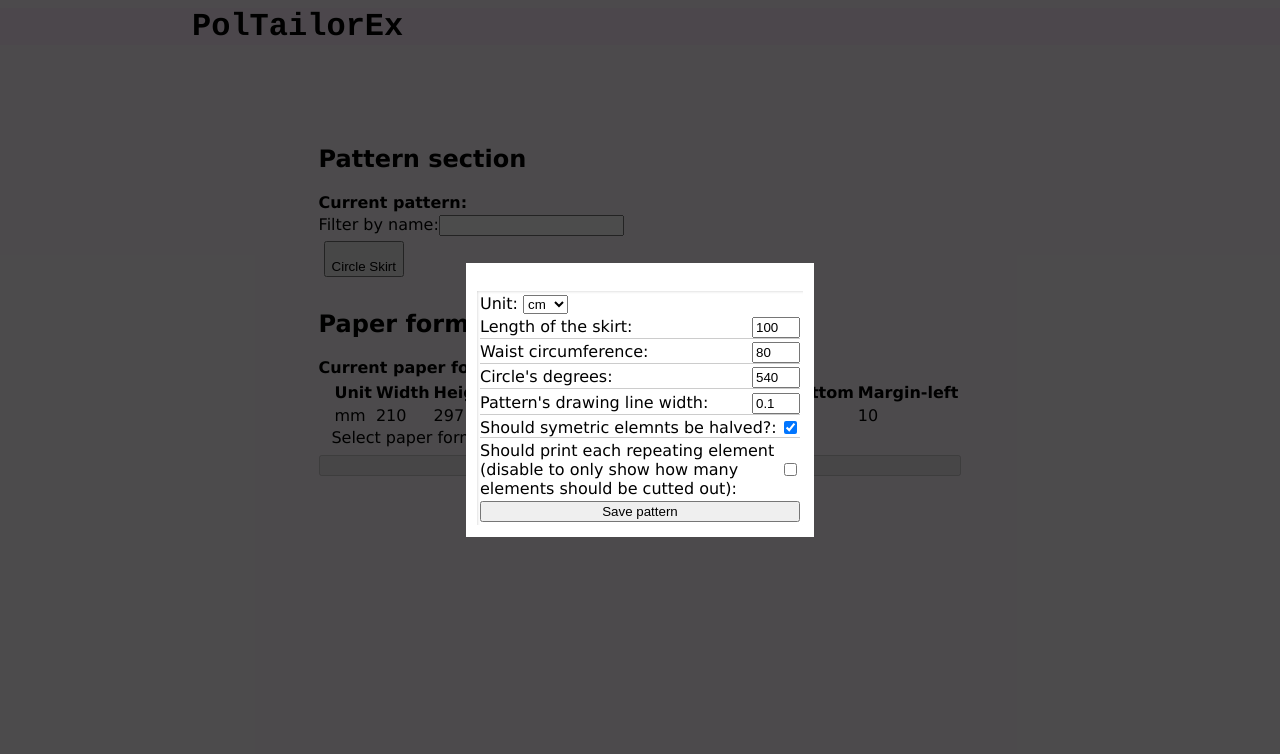
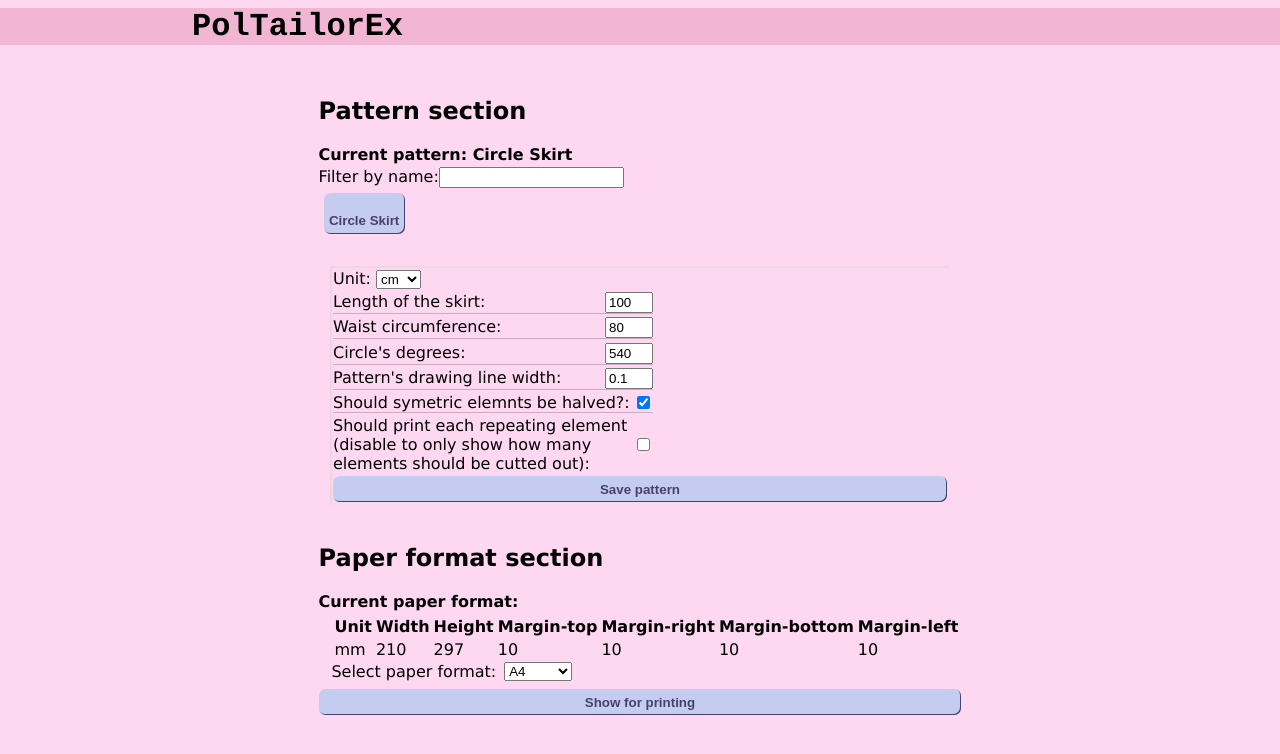
Before and after one commit to MateuszPiszczatowski/pattern_generator, a React (Vite) app: page / in a window 1280 px wide. Both pictures are taken after a click on the button "Circle Skirt". Shown: the top 754 px of the page. Built offline with nearby package versions, Linux system fonts and the light colour scheme.

Commit message:
Styling changes

```diff
--- a/src/App.module.scss
+++ b/src/App.module.scss
@@ -3,7 +3,7 @@
   width: fit-content;
   display: flex;
   flex-direction: column;
-  padding-top: 5em;
+  padding-top: 2em;
   gap: 0.5em;
 }
 
@@ -15,6 +15,6 @@
 
 .Header {
   width: 100%;
-  background-color: rgba(255, 240, 255, 1);
+  background-color: #f2b5d4;
   font-family: "Courier", Courier, monospace;
 }
--- a/src/App.tsx
+++ b/src/App.tsx
@@ -1,7 +1,7 @@
 import PrintSplitter from "./Components/PrintSplitter/PrintSplitter";
 import css from "./App.module.scss";
 import * as paperUtils from "./utils/paperUtils";
-import { ReactNode, useRef, useState } from "react";
+import { ReactNode, useEffect, useRef, useState } from "react";
 import { IImageConfig, IPaperConfig } from "./utils/interfaces-n-types";
 import Modal from "./Components/Modal/Modal";
 import PatternSetter from "./Components/PatternSetter/PatternSetter";
@@ -16,6 +16,13 @@ function App() {
   const [isPrintingViewEnabled, setIsPrintingViewEnabled] = useState(false);
   const [modalContent, setModalContent] = useState(null as ReactNode);
   const [isModalEnabled, setIsModalEnabled] = useState(false);
+  const [isBackgroundColored, setIsBackgroundColored] = useState(true);
+  useEffect(() => {
+    const bodyElem = document.querySelector("body");
+    if (bodyElem)
+      if (isBackgroundColored) bodyElem.style.removeProperty("background-color");
+      else bodyElem.style.backgroundColor = "#fff";
+  }, [isBackgroundColored]);
   return (
     <>
       <header className={css.Header}>
@@ -39,7 +46,12 @@ function App() {
             setModalChildren={setModalContent}
             setPaperConfig={setPaperConfig}
           />
-          <button disabled={!imageConfig} onClick={() => setIsPrintingViewEnabled(true)}>
+          <button
+            disabled={!imageConfig}
+            onClick={() => {
+              setIsPrintingViewEnabled(true);
+              setIsBackgroundColored(false);
+            }}>
             Show for printing
           </button>
         </section>
@@ -52,7 +64,10 @@ function App() {
         ref={printingSectionRef}
         hidden={!isPrintingViewEnabled}
         onKeyDown={(e) => {
-          if (e.key === "Escape") setIsPrintingViewEnabled(false);
+          if (e.key === "Escape") {
+            setIsBackgroundColored(true);
+            setIsPrintingViewEnabled(false);
+          }
         }}>
         {imageConfig && isPrintingViewEnabled && (
           <PrintSplitter imageConfig={imageConfig} paperConfig={paperConfig} />
--- a/src/Components/CanvasPage/CanvasPage.tsx
+++ b/src/Components/CanvasPage/CanvasPage.tsx
@@ -38,15 +38,6 @@ export default function CanvasPage({
         marginInPixels.left + width / 2 - textSize.width / 2,
         marginInPixels.top + height / 2 + fontSize / 2.5
       );
-      console.log({
-        fontSize: fontSize,
-        width: width,
-        height: height,
-        font: canvasContext.font,
-        fillStyle: canvasContext.fillStyle,
-        text: `${pageCount}`,
-        position: { x: marginInPixels.left, y: marginInPixels.top },
-      });
     }
 
     function printCorners(canvasContext: CanvasRenderingContext2D) {
--- a/src/Components/PatterForm/PatterForm.tsx
+++ b/src/Components/PatterForm/PatterForm.tsx
@@ -3,13 +3,7 @@ import { IImageConfig, IPatternConfigurator, PaperUnit } from "../../utils/inter
 import LabeledUnitSelect from "../UnitSelect/LabeledUnitSelect";
 import css from "./PatternForm.module.scss";
 
-export default function PatternForm({
-  patternConfigurator,
-  setModalChildren,
-  setImageConfig,
-  setPattern,
-  setIsModalEnabled,
-}: IPatternFormProps) {
+export default function PatternForm({ patternConfigurator, setImageConfig }: IPatternFormProps) {
   function onSubmit(e: FormEvent<HTMLFormElement>) {
     e.preventDefault();
     const positions: { [key: string]: number } = {};
@@ -29,7 +23,6 @@ export default function PatternForm({
     Object.keys(positions).forEach((key) => patternConfigurator.setPosition(key, positions[key]));
     Object.keys(selects).forEach((key) => patternConfigurator.setSelect(key, selects[key]));
     if (patternConfigurator.isReady()) {
-      setPattern(patternConfigurator.title);
       const pattern = patternConfigurator.getPattern();
       setImageConfig({
         height: pattern.getHeight(),
@@ -37,8 +30,6 @@ export default function PatternForm({
         source: pattern.getDataUrl(),
         unit: (e.currentTarget.elements.namedItem("unit") as HTMLInputElement).value as PaperUnit,
       });
-      setModalChildren(<></>);
-      setIsModalEnabled(false);
       return;
     } else {
       window.alert("".concat(...patternConfigurator.getUnreadyMessages()));
@@ -87,6 +78,4 @@ interface IPatternFormProps {
   patternConfigurator: IPatternConfigurator;
   setModalChildren: React.Dispatch<React.SetStateAction<ReactNode[] | ReactNode>>;
   setImageConfig: React.Dispatch<React.SetStateAction<IImageConfig | null>>;
-  setPattern: React.Dispatch<React.SetStateAction<string>>;
-  setIsModalEnabled: React.Dispatch<React.SetStateAction<boolean>>;
 }
--- a/src/Components/PatternOption/PatternOption.tsx
+++ b/src/Components/PatternOption/PatternOption.tsx
@@ -5,22 +5,19 @@ import css from "./PatternOption.module.scss";
 
 export default function PatternOption({
   patternConfigurator,
-  setModalChildren,
+  setFormContainerChildren,
   setImageConfig,
   setPattern,
-  setIsModalEnabled,
 }: IPatternOptionProps) {
   return (
     <button
       onClick={() => {
-        setIsModalEnabled(true);
-        setModalChildren(
+        setPattern(patternConfigurator.title);
+        setFormContainerChildren(
           <PatternForm
             patternConfigurator={patternConfigurator}
-            setModalChildren={setModalChildren}
+            setModalChildren={setFormContainerChildren}
             setImageConfig={setImageConfig}
-            setPattern={setPattern}
-            setIsModalEnabled={setIsModalEnabled}
           />
         );
       }}>
@@ -34,8 +31,7 @@ export default function PatternOption({
 
 interface IPatternOptionProps {
   patternConfigurator: IPatternConfigurator;
-  setModalChildren: React.Dispatch<React.SetStateAction<ReactNode[] | ReactNode>>;
+  setFormContainerChildren: React.Dispatch<React.SetStateAction<ReactNode[] | ReactNode>>;
   setImageConfig: React.Dispatch<React.SetStateAction<IImageConfig | null>>;
   setPattern: React.Dispatch<React.SetStateAction<string>>;
-  setIsModalEnabled: React.Dispatch<React.SetStateAction<boolean>>;
 }
--- a/src/Components/PatternsBrowser/PatternsBrowser.tsx
+++ b/src/Components/PatternsBrowser/PatternsBrowser.tsx
@@ -1,16 +1,15 @@
-import { ChangeEvent, ReactNode, useState } from "react";
+import { ChangeEvent, ReactNode, useRef, useState } from "react";
 import patternsConfiguratorsList from "../../SewingPatternsConfigurators/patternsConfiguratorsList";
 import { IImageConfig } from "../../utils/interfaces-n-types";
 import PatternOption from "../PatternOption/PatternOption";
 import css from "./PatternBrowser.module.scss";
-
-export default function PatternsBrowser({
-  setImageConfig,
-  setPattern,
-  setModalChildren,
-  setIsModalEnabled,
-}: IPatternsBrowserProps) {
+import { nanoid } from "nanoid";
+export default function PatternsBrowser({ setImageConfig, setPattern }: IPatternsBrowserProps) {
   const [filter, setFilter] = useState("");
+  const formContainerRef = useRef(null as null | HTMLDivElement);
+  const [formContainerChildren, setFormContainerChildren] = useState(
+    null as ReactNode | ReactNode[]
+  );
   function onFilterChange(e: ChangeEvent<HTMLInputElement>) {
     setFilter(e.currentTarget.value);
   }
@@ -28,13 +27,18 @@ export default function PatternsBrowser({
           .map((configurator) => (
             <PatternOption
               patternConfigurator={configurator}
-              setModalChildren={setModalChildren}
-              setIsModalEnabled={setIsModalEnabled}
+              setFormContainerChildren={setFormContainerChildren}
               setImageConfig={setImageConfig}
               setPattern={setPattern}
+              key={nanoid()}
             />
           ))}
       </div>
+      {formContainerChildren != null ? (
+        <div className={css.FormContainer} ref={formContainerRef}>
+          {formContainerChildren}
+        </div>
+      ) : null}
     </>
   );
 }
@@ -42,6 +46,5 @@ export default function PatternsBrowser({
 interface IPatternsBrowserProps {
   setImageConfig: React.Dispatch<React.SetStateAction<IImageConfig | null>>;
   setPattern: React.Dispatch<React.SetStateAction<string>>;
-  setModalChildren: React.Dispatch<React.SetStateAction<ReactNode[] | ReactNode>>;
   setIsModalEnabled: React.Dispatch<React.SetStateAction<boolean>>;
 }
--- a/src/index.css
+++ b/src/index.css
@@ -1,10 +1,26 @@
 body {
   font-family: Verdana, Geneva, Tahoma, sans-serif;
   margin: 0;
-  padding: 0;
-  background-color: rgba(255, 240, 255, 0.3);
+  padding: 0 0 3em;
+  background-color: #fed8f1;
 }
 #root {
   width: 100%;
   margin: 0 0;
 }
+button,
+input[type="submit"] {
+  background-color: #c4ccf0;
+  color: #49416d;
+  font-weight: 700;
+  border-radius: 0.5em;
+  padding: 0.4em;
+  border: none;
+  box-shadow: inset -1px -1px;
+  &:hover {
+    background-color: #c9d1f5;
+  }
+  &:active {
+    box-shadow: inset 1px 1px;
+  }
+}
```
